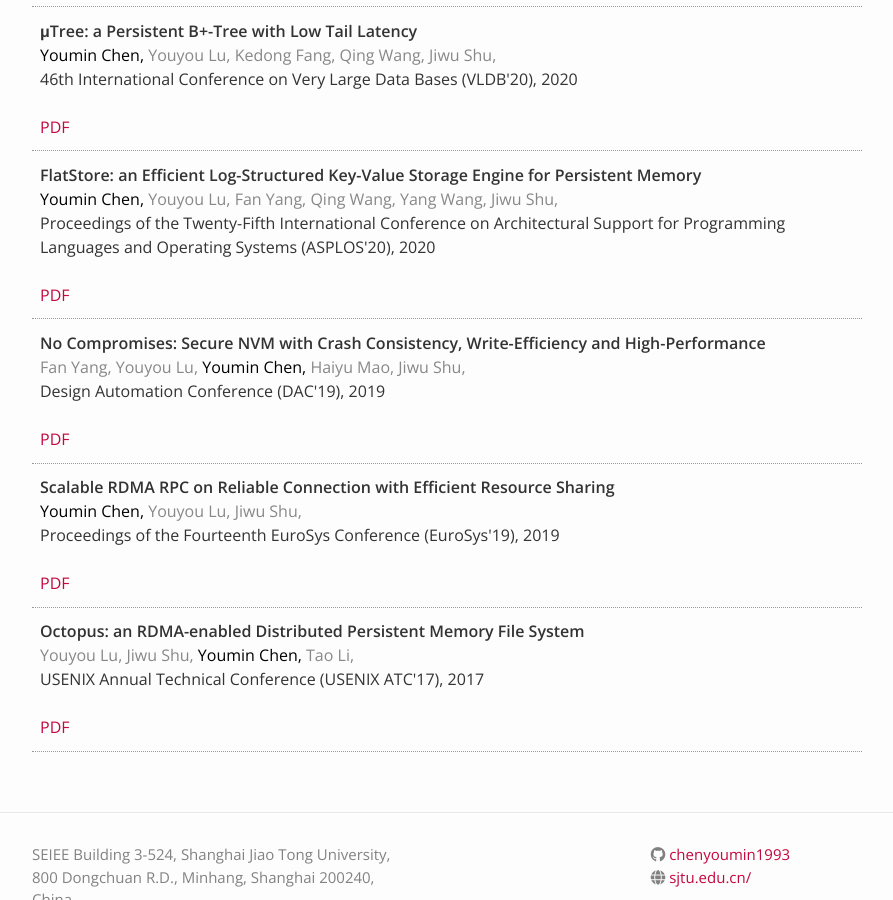
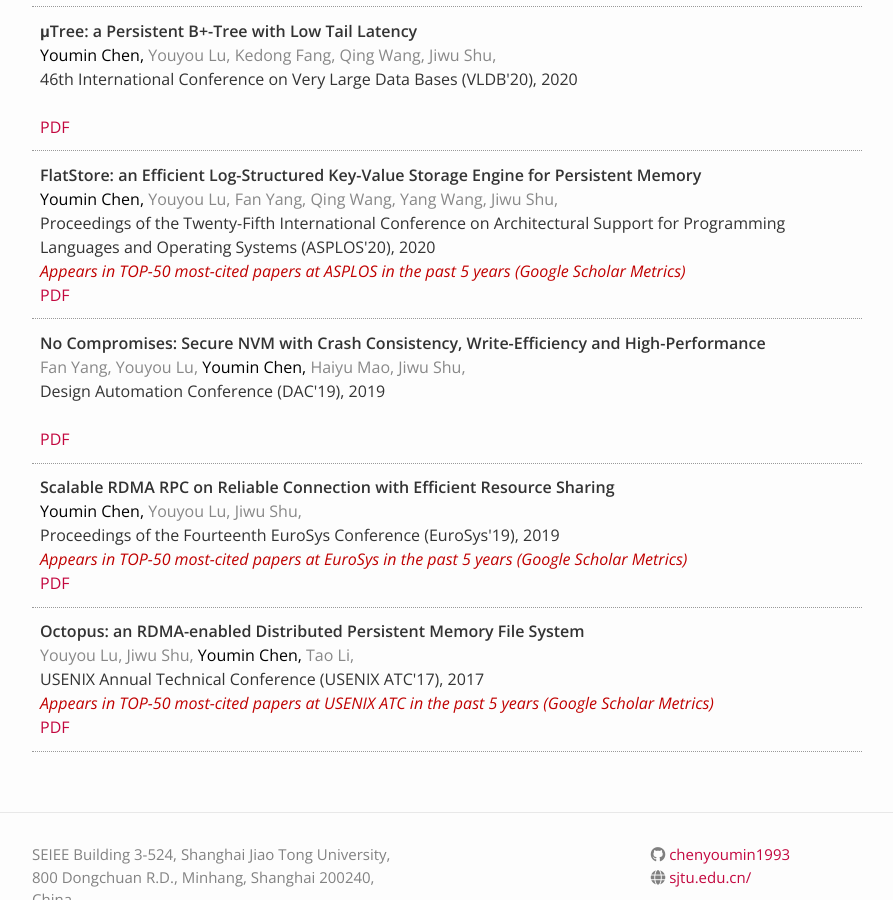
Before and after one commit to chenyoumin1993/chenyoumin1993.github.io, a Jekyll site: the page built from pub.md, in a window 1280 px wide and 900 px high, scrolled down 1837 px. Shown: the whole window, without its empty margins (193-1086 px from the left). Built offline with Jekyll 4.4.1, drawn with Linux system fonts in a browser that asks for light colours; nearby versions of some CDN libraries.

Commit message:
Update pub.yml

```diff
--- a/_data/pub.yml
+++ b/_data/pub.yml
@@ -262,6 +262,7 @@
   type: conference
   slide: /slides/asplos20-slide-flatstore.pdf
   highlight: 1
+  tag: Appears in TOP-50 most-cited papers at ASPLOS in the past 5 years (Google Scholar Metrics)
 
 - title: "TH-DPMS: Design and Implementation of an RDMA-enabled Distributed Persistent Memory Storage System"
   authors:
@@ -337,7 +338,7 @@
   slide: /slides/eurosys19-slide-ScaleRPC.pdf
   type: conference
   highlight: 1
-
+  tag: Appears in TOP-50 most-cited papers at EuroSys in the past 5 years (Google Scholar Metrics)
 
 
 - title: "基于RDMA的分布式存储系统研究综述"
@@ -402,3 +403,4 @@
   link: /papers/atc17-octopus.pdf
   type: conference
   highlight: 1
+  tag: Appears in TOP-50 most-cited papers at USENIX ATC in the past 5 years (Google Scholar Metrics)
```
